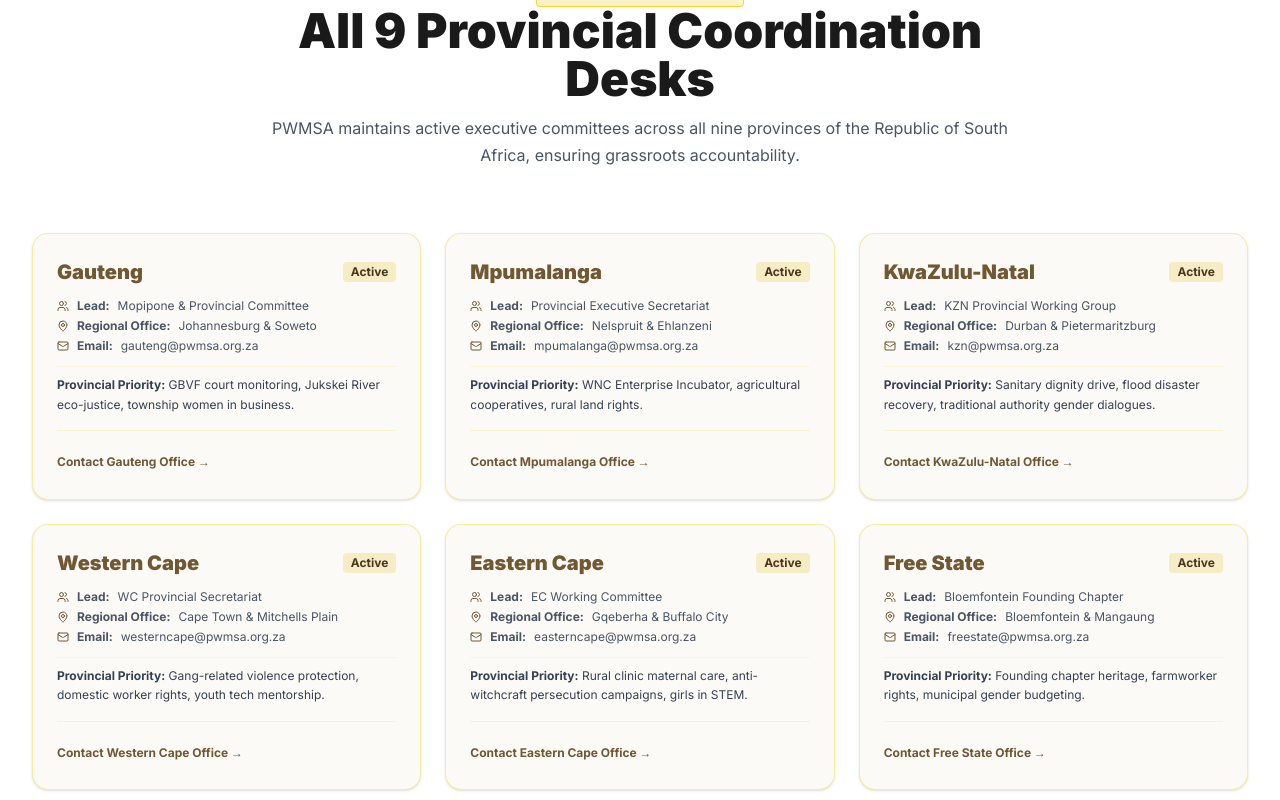
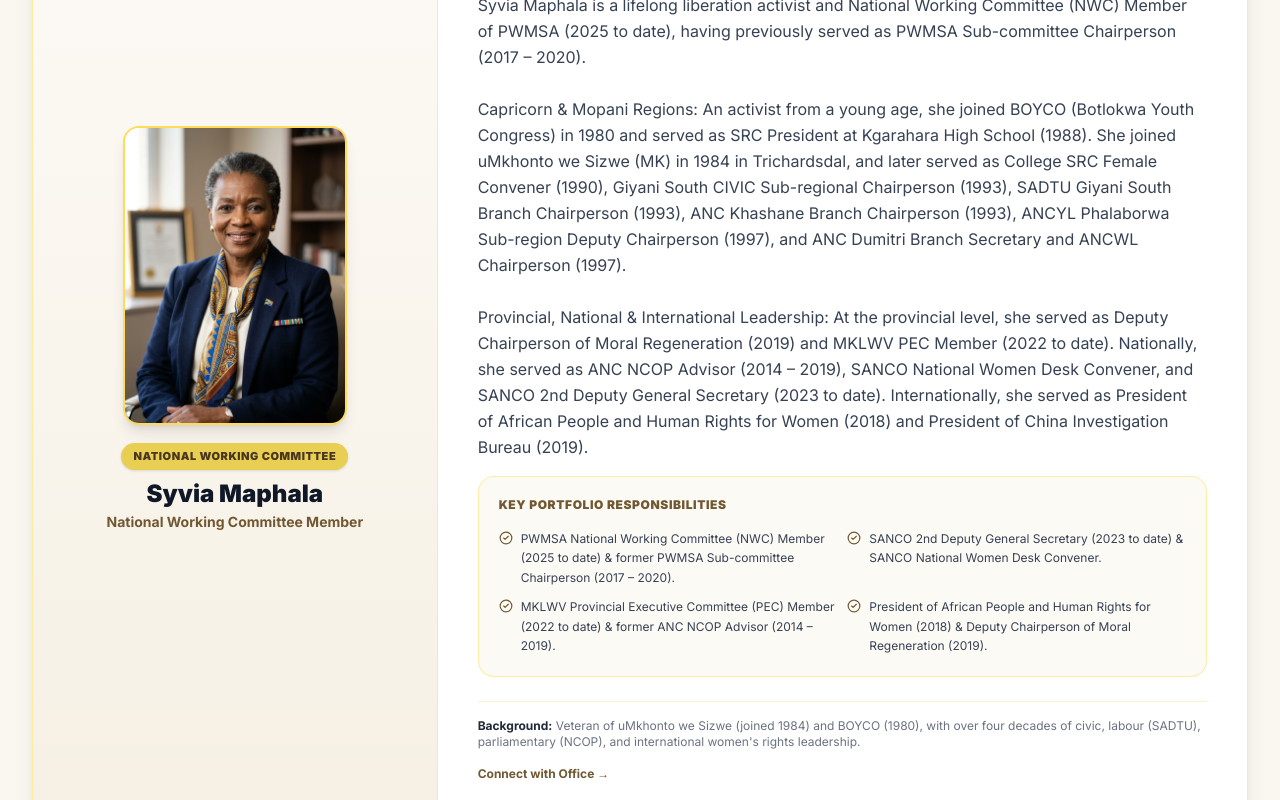
Before and after one commit to banele303/pwmsa, a Next.js app: page /committee in a window 1280 px wide. Shown: the part 4480-5280 px from the top of the page. Built offline with nearby package versions, Linux system fonts and the light colour scheme.

Commit message:
Add Syvia Maphala to National Working Committee with full profile and portrait

```diff
--- a/src/app/committee/page.tsx
+++ b/src/app/committee/page.tsx
@@ -24,7 +24,7 @@
   openGraph: {
     title: "National Leadership & Committee | PWMSA Governance",
     description:
-      "Profiles and portfolios of Angie Motshega, Zingiswa Losi, Me Getrude Mtsweni, Lulama Nare (CEO), Vuyiwe Hani, and provincial structures.",
+      "Profiles and portfolios of Angie Motshega, Zingiswa Losi, Me Getrude Mtsweni, Lulama Nare (CEO), Vuyiwe Hani, Syvia Maphala, and provincial structures.",
     images: [
       {
         url: "https://pwmsa.org.za/wp-content/uploads/pwmsa-ab1.jpg",
@@ -111,6 +111,21 @@
       "Founder of New Women Today (NEWTO) and coordinator of programmes in education, youth development, skills development and community advancement.",
     ],
     experience: "Qualifications in Governance and Leadership, Advanced Governance and Public Leadership, and Research Awareness for Leaders and Transitional Justice.",
+  },
+  {
+    name: "Syvia Maphala",
+    role: "National Working Committee Member",
+    badge: "National Working Committee",
+    image: "/images/committee/syvia-maphala.jpg",
+    imagePosition: "object-top",
+    bio: "Syvia Maphala is a lifelong liberation activist and National Working Committee (NWC) Member of PWMSA (2025 to date), having previously served as PWMSA Sub-committee Chairperson (2017 – 2020).\n\nCapricorn & Mopani Regions: An activist from a young age, she joined BOYCO (Botlokwa Youth Congress) in 1980 and served as SRC President at Kgarahara High School (1988). She joined uMkhonto we Sizwe (MK) in 1984 in Trichardsdal, and later served as College SRC Female Convener (1990), Giyani South CIVIC Sub-regional Chairperson (1993), SADTU Giyani South Branch Chairperson (1993), ANC Khashane Branch Chairperson (1993), ANCYL Phalaborwa Sub-region Deputy Chairperson (1997), and ANC Dumitri Branch Secretary and ANCWL Chairperson (1997).\n\nProvincial, National & International Leadership: At the provincial level, she served as Deputy Chairperson of Moral Regeneration (2019) and MKLWV PEC Member (2022 to date). Nationally, she served as ANC NCOP Advisor (2014 – 2019), SANCO National Women Desk Convener, and SANCO 2nd Deputy General Secretary (2023 to date). Internationally, she served as President of African People and Human Rights for Women (2018) and President of China Investigation Bureau (2019).",
+    responsibilities: [
+      "PWMSA National Working Committee (NWC) Member (2025 to date) & former PWMSA Sub-committee Chairperson (2017 – 2020).",
+      "SANCO 2nd Deputy General Secretary (2023 to date) & SANCO National Women Desk Convener.",
+      "MKLWV Provincial Executive Committee (PEC) Member (2022 to date) & former ANC NCOP Advisor (2014 – 2019).",
+      "President of African People and Human Rights for Women (2018) & Deputy Chairperson of Moral Regeneration (2019).",
+    ],
+    experience: "Veteran of uMkhonto we Sizwe (joined 1984) and BOYCO (1980), with over four decades of civic, labour (SADTU), parliamentary (NCOP), and international women's rights leadership.",
   },
 ];
 
--- a/src/components/ChatWidget.tsx
+++ b/src/components/ChatWidget.tsx
@@ -48,7 +48,7 @@
   {
     patterns: [/committee|member|leadership|nwc|national working|convenor|ceo/i],
     answer:
-      "PWMSA's **National Working Committee (NWC)** includes:\n\n👩 **Angie Motshega** — National Convenor\n👩 **Zingiswa Losi** — National Convenor\n👩 **Me Getrude Mtsweni** — National Working Committee\n👩 **Lulama Nare** — NWC & Chief Executive Officer\n👩 **Vuyiwe Hani** — National Working Committee\n\nLearn more at [/committee](/committee).",
+      "PWMSA's **National Working Committee (NWC)** includes:\n\n👩 **Angie Motshega** — National Convenor\n👩 **Zingiswa Losi** — National Convenor\n👩 **Me Getrude Mtsweni** — National Working Committee\n👩 **Lulama Nare** — NWC & Chief Executive Officer\n👩 **Vuyiwe Hani** — National Working Committee\n👩 **Syvia Maphala** — National Working Committee\n\nLearn more at [/committee](/committee).",
   },
   {
     patterns: [/angie|motshega/i],
@@ -74,6 +74,11 @@
     patterns: [/vuyiwe|vuyelwa|hani|newto/i],
     answer:
       "**Vuyiwe Hani** is a National Working Committee (NWC) Member of PWMSA, an NEC Member of the ANC Women’s League (ANCWL), and PR Councillor & Leader of the Opposition at the Cape Winelands District Municipality. She founded New Women Today (NEWTO) and holds qualifications in Governance, Public Leadership, and Transitional Justice.",
+  },
+  {
+    patterns: [/syvia|sylvia|maphala|sanco/i],
+    answer:
+      "**Syvia Maphala** is a National Working Committee (NWC) Member of PWMSA (2025 to date) and veteran of uMkhonto we Sizwe (joined 1984) and BOYCO (1980). She also serves as SANCO 2nd Deputy General Secretary, MKLWV PEC Member, and previously served as ANC NCOP Advisor (2014–2019) and PWMSA Sub-committee Chairperson (2017–2020).",
   },
   {
     patterns: [/contact|reach|phone|call|email|whatsapp|sophia|koko/i],
```
Also changed, not shown: public/images/committee/syvia-maphala.jpg (added).
